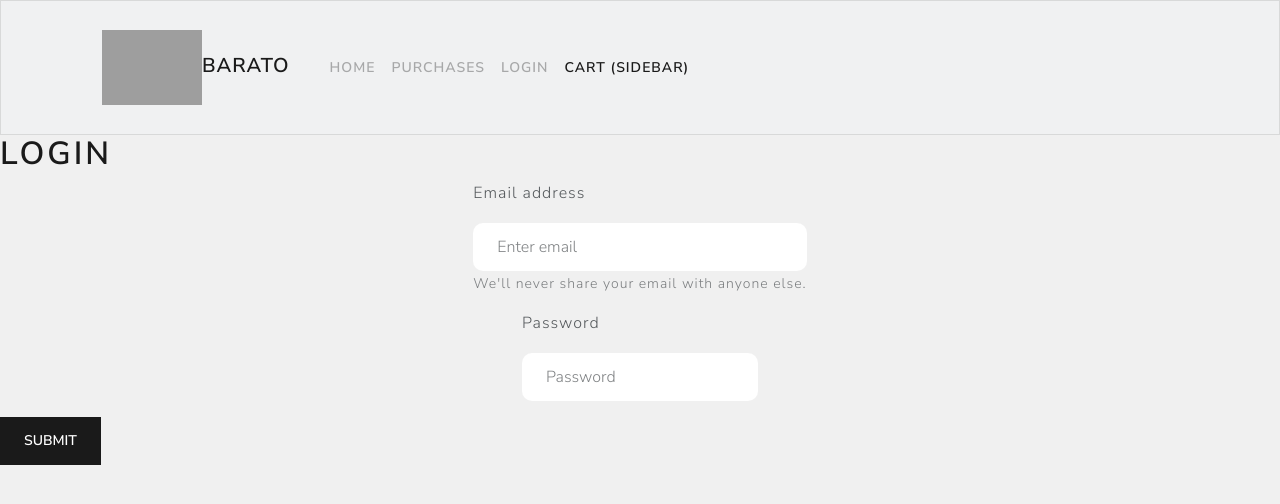
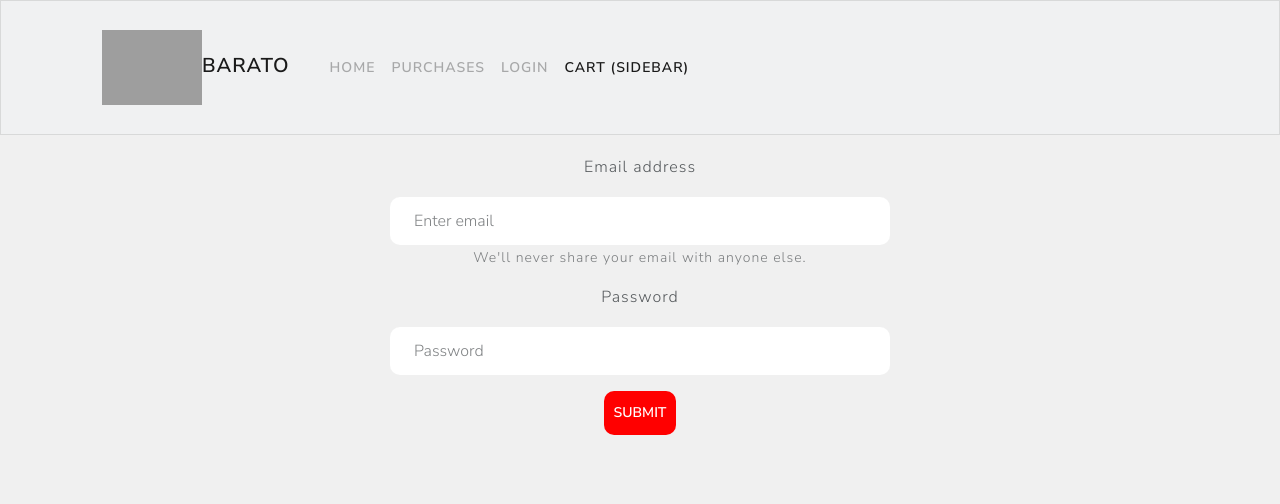
Before and after one commit to luisfernandob87/react-store, a React (Vite) app: page / in a window 1280 px wide. Both pictures are taken after a click on the button "CART (SIDEBAR)". Shown: the top 504 px of the page. Built offline with nearby package versions, Linux system fonts and the light colour scheme; no server answers; grey boxes are pictures that could not be loaded.

Commit message:
last changes 11/08/2022

```diff
--- a/src/pages/Login.jsx
+++ b/src/pages/Login.jsx
@@ -28,21 +28,20 @@ const Login = () => {
 
     return (
         <div>
-            <h1>Login</h1>
-            <Form onSubmit={handleSubmit(submit)}>
-                <Form.Group className="mb-3" controlId="formBasicEmail">
+            <Form onSubmit={handleSubmit(submit)} style={{textAlign:'center', paddingTop:'20px'}}>
+                <Form.Group style={{maxWidth:'500px'}} className="mb-3" controlId="formBasicEmail">
                     <Form.Label>Email address</Form.Label>
-                    <Form.Control type="email" placeholder="Enter email" {...register("email")} />
+                    <Form.Control  type="email" placeholder="Enter email" {...register("email")} />
                     <Form.Text className="text-muted">
                         We'll never share your email with anyone else.
                     </Form.Text>
                 </Form.Group>
 
-                <Form.Group className="mb-3" controlId="formBasicPassword">
+                <Form.Group style={{maxWidth:'500px'}} className="mb-3" controlId="formBasicPassword">
                     <Form.Label>Password</Form.Label>
                     <Form.Control type="password" placeholder="Password" {...register("password")} />
                 </Form.Group>
-                <Button variant="primary" type="submit">
+                <Button style={{background: '#ff0000', border:'none', color:'white', padding:'10px', borderRadius:'10px', marginBottom:'20px'}} variant="primary" type="submit">
                     Submit
                 </Button>
             </Form>
```
